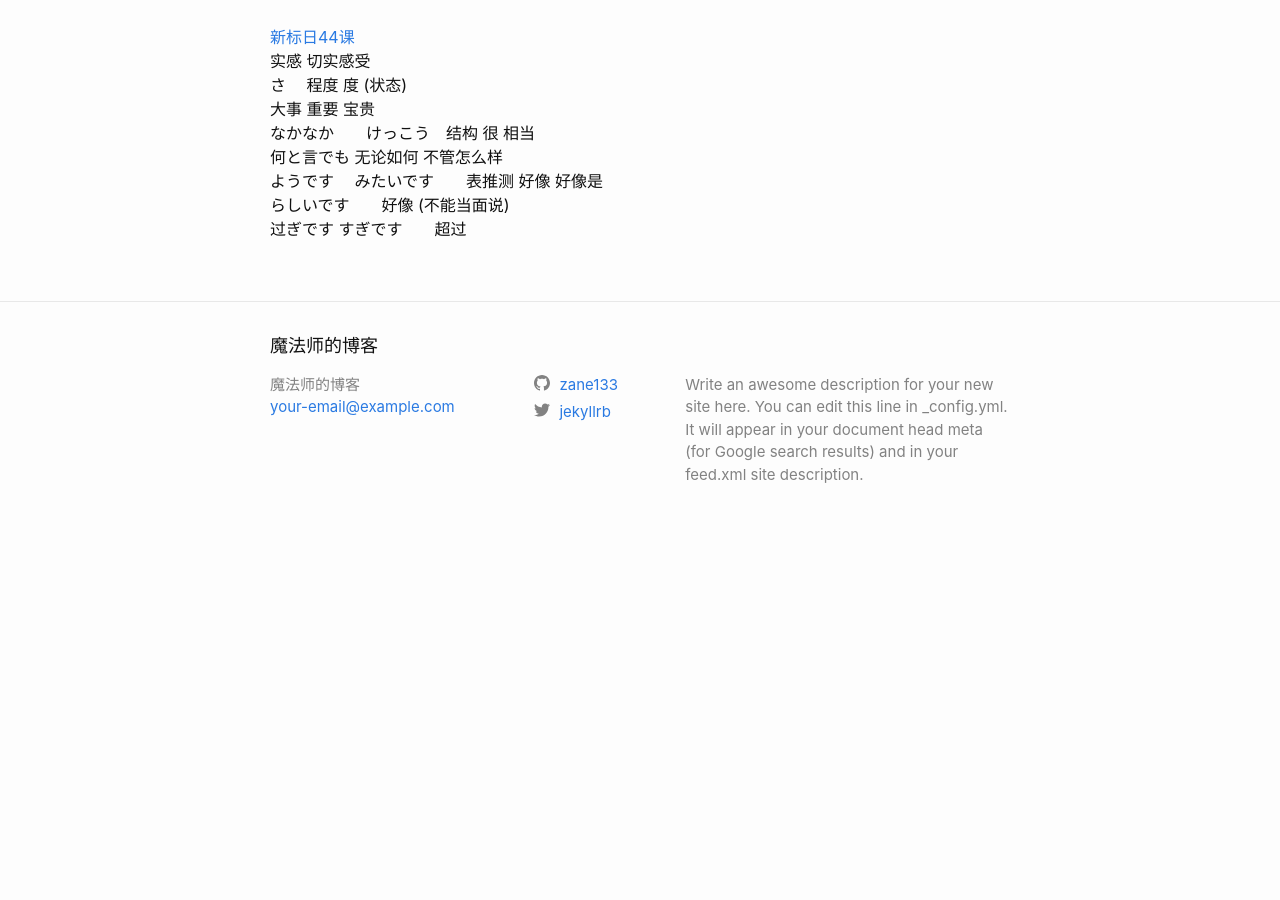
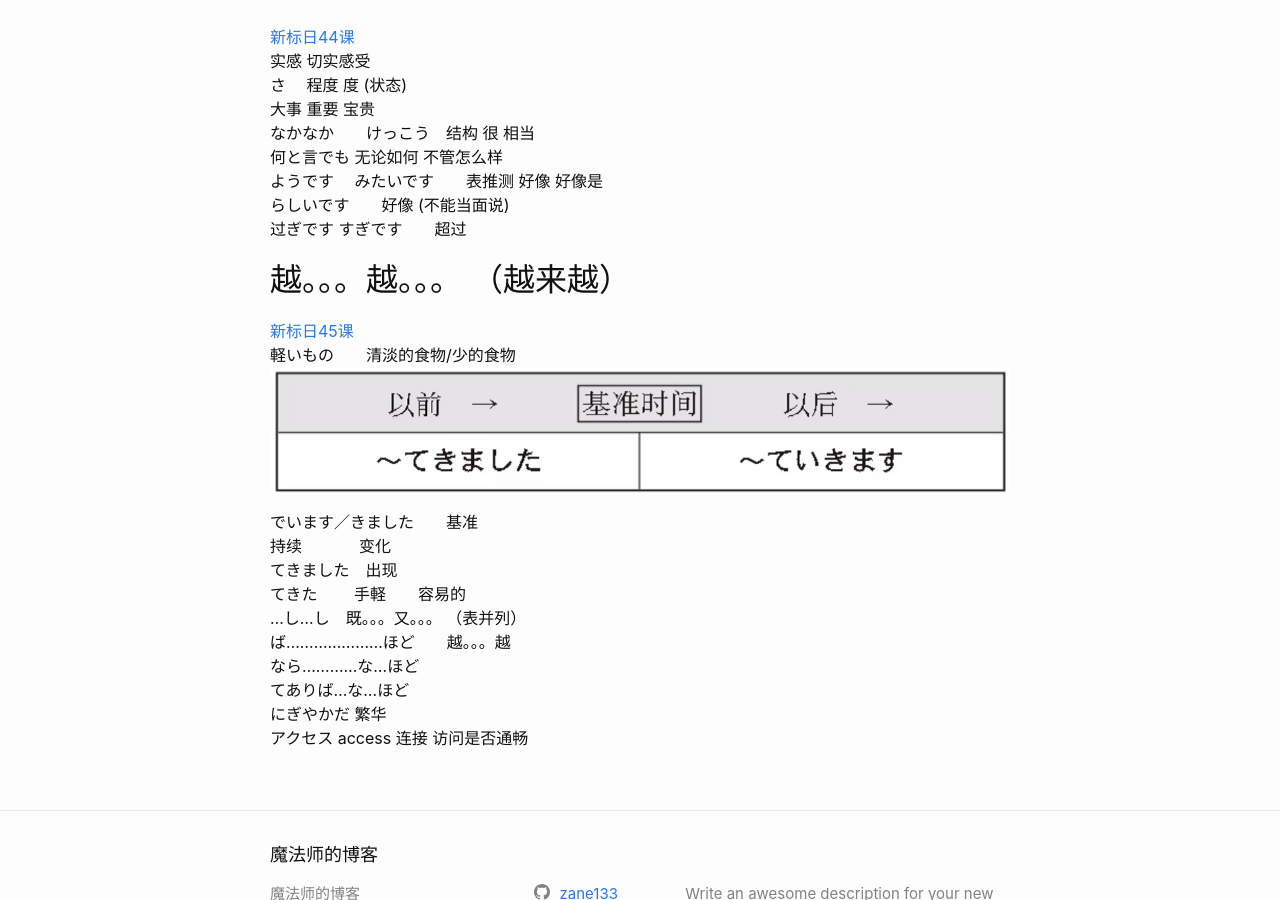
Before and after one commit to zane133/zane133.github.io, a Jekyll site: the page built from _posts/2019-08-17-japanese_study.markdown, in a window 1280 px wide and 900 px high, scrolled down 11831 px. Built offline with Jekyll 4.4.1, drawn with Linux system fonts in a browser that asks for light colours; before the commit the page ends 12377 px from its top, so only the background shows below that.

Commit message:
Update 2019-08-17-japanese_study.markdown

```diff
--- a/_posts/2019-08-17-japanese_study.markdown
+++ b/_posts/2019-08-17-japanese_study.markdown
@@ -410,3 +410,20 @@ must     if     的话
 みたいです　　表推测 好像 好像是
 らしいです　　好像 (不能当面说)
 过ぎです すぎです　　超过
+
+## 越。。。越。。。   （越来越）
+[新标日45课](https://www.bilibili.com/video/av14150839/?p=47)
+軽いもの　　清淡的食物/少的食物
+![20191119122155.png]({{site.baseurl}}/img/20191119122155.png)
+
+でいます／きました　　基准
+持续   &emsp;&emsp;&emsp;   变化
+てきました　出现
+てきた
+手軽　　容易的
+…し…し　既。。。又。。。 （表并列）
+ば…………………ほど　　越。。。越
+なら…………な…ほど
+てありば…な…ほど
+にぎやかだ   繁华
+アクセス  access  连接 访问是否通畅
```
